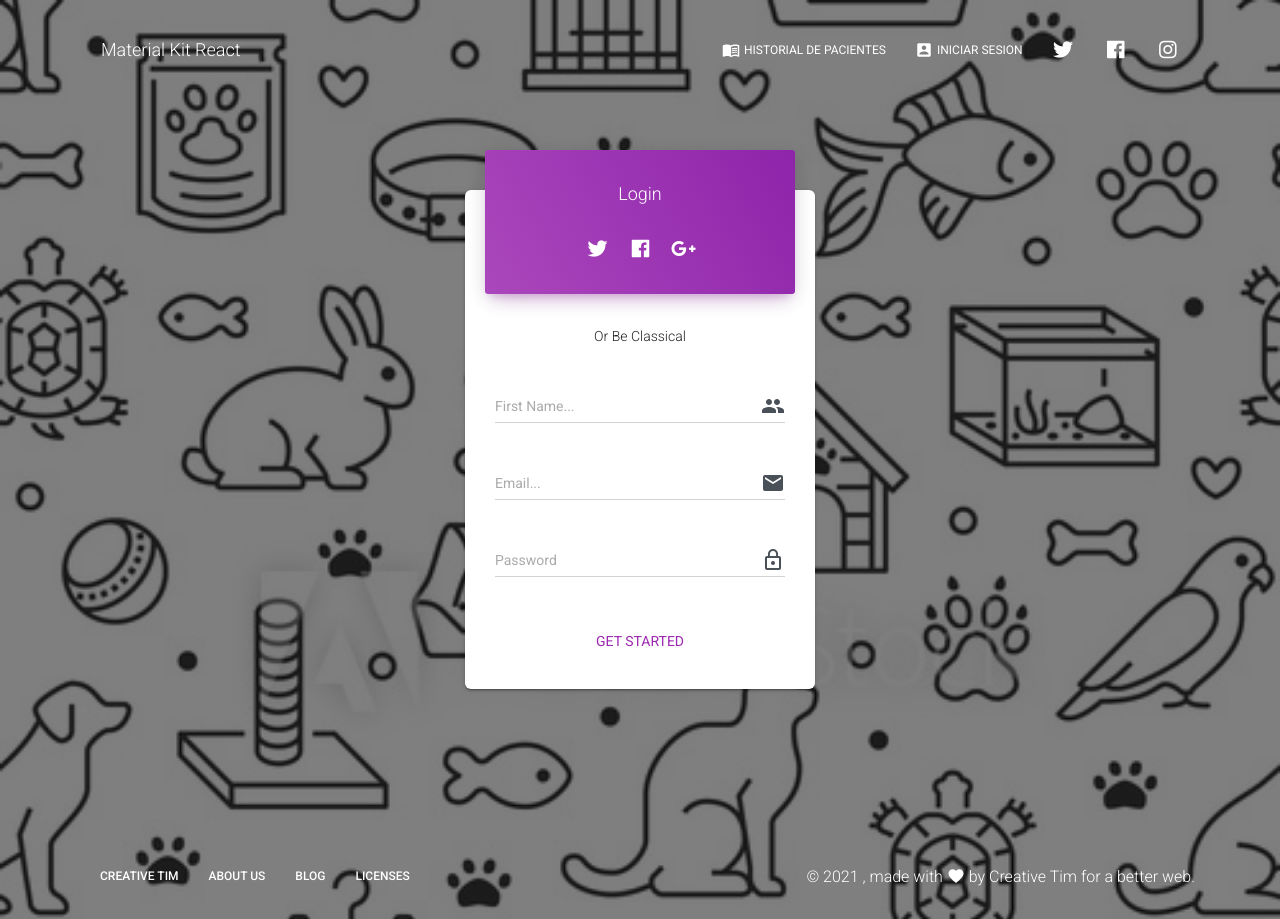
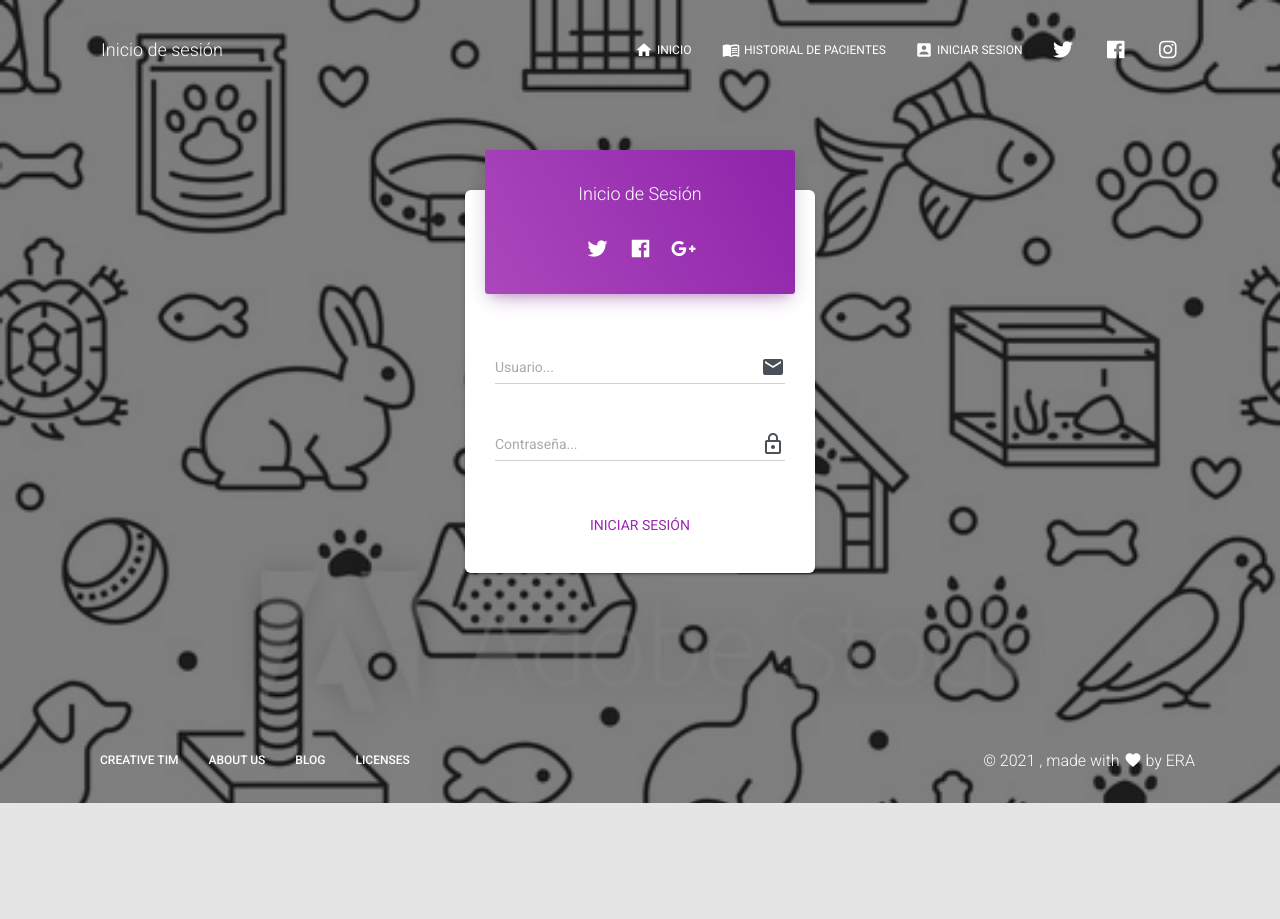
Before and after one commit to Nighfire3250/Repoveterinaria, a React (Create React App) app: page /login-page in a window 1280 px wide. After the commit the page ends 803 px from the top, so only its background shows below. Built offline with nearby package versions, Linux system fonts and the light colour scheme.

Commit message:
modificacion interfaz

```diff
--- a/src/assets/myComponents/Articulos.scss
+++ b/src/assets/myComponents/Articulos.scss
@@ -25,6 +25,11 @@
     }
 }
 
+.img-articulo {
+    height: 500px;
+    width: 500px;
+}
+
 .articulos-container {
     display: flex;
     flex-direction: row;
--- /dev/null
+++ b/src/assets/myComponents/Logo.scss
@@ -0,0 +1,6 @@
+.logo-size{
+    display: flex;
+    height: 50px;
+    width: 50px;
+
+}
--- a/src/assets/scss/plugins/_plugin-react-slick.scss
+++ b/src/assets/scss/plugins/_plugin-react-slick.scss
@@ -23,18 +23,21 @@
   }
 
   .slick-caption {
+    font-weight: 900;
+    text-shadow: #000000;
     padding-bottom: 45px;
     position: absolute;
     right: 15%;
-    bottom: 20px;
+    top: 20px;
     left: 15%;
     z-index: 10;
     padding-top: 20px;
-    color: #ffffff;
+    color: #000000;
     text-align: center;
     z-index: 3;
     display: none;
   }
+
   .slick-slide {
     > div:first-child {
       position: relative;
--- a/src/components/Footer/Footer.js
+++ b/src/components/Footer/Footer.js
@@ -77,9 +77,8 @@ export default function Footer(props) {
             className={aClasses}
             target="_blank"
           >
-            Creative Tim
+            ERA
           </a>{" "}
-          for a better web.
         </div>
       </div>
     </footer>
--- a/src/components/Header/HeaderLinks.js
+++ b/src/components/Header/HeaderLinks.js
@@ -12,7 +12,7 @@ import ListItem from "@material-ui/core/ListItem";
 import Tooltip from "@material-ui/core/Tooltip";
 
 // @material-ui/icons
-import { AccountBox, MenuBook } from "@material-ui/icons";
+import { AccountBox, MenuBook, Home } from "@material-ui/icons";
 
 // core components
 //import CustomDropdown from "components/CustomDropdown/CustomDropdown.js";
@@ -27,6 +27,12 @@ export default function HeaderLinks() {
   return (
     <List className={classes.list}>
       <ListItem className={classes.listItem}>
+      <Button
+          href="http://localhost:3000"
+          color="transparent"
+          className={classes.navLink}
+        > <Home className={classes.icons} /> Inicio
+        </Button>
         <Button
           href="http://localhost:3000/landing-page"
           color="transparent"
--- a/src/index.js
+++ b/src/index.js
@@ -19,7 +19,6 @@ ReactDOM.render(
       <Route path="/landing-page" component={LandingPage} />
       <Route path="/profile-page" component={ProfilePage} />
       <Route path="/login-page" component={LoginPage} />
-      <Route path="/profile-page" component={ProfilePage} />
       <Route path="/" component={Components} />
     </Switch>
   </Router>,
--- a/src/views/Components/Sections/Articulos.js
+++ b/src/views/Components/Sections/Articulos.js
@@ -11,6 +11,8 @@ import Comida5 from "assets/img/articulos/5- crupis bocadillos para perros.jpg";
 import Comida6 from "assets/img/articulos/6-Beneful Alimento Cachorro.jpg";
 import Comida7 from "assets/img/articulos/7-Pedigree comida para perro surtida.jpg";
 import Comida8 from "assets/img/articulos/8-Pet master alimento para cahorro.jpg";
+import Comida9 from "assets/img/articulos/9-Don gato alimento.jpg";
+import Comida10 from "assets/img/articulos/10-gati alimento.jpg";
 const Articulos = () => {
   return (
     <>
@@ -52,70 +54,70 @@ const Articulos = () => {
       <div className="articulos-container">
         <div className="articulo-container">
           <div className="img-section">
-            <img src={Comida1} />
+            <img className="img-articulo" src={Comida1} />
           </div>
           <div className="title-section">precio</div>
           <div className="description-section">descripcion</div>
         </div>
         <div className="articulo-container">
           <div className="img-section">
-            <img src={Comida2} />
+            <img className="img-articulo" src={Comida2} />
           </div>
           <div className="title-section">precio</div>
           <div className="description-section">descripcion</div>
         </div>
         <div className="articulo-container">
           <div className="img-section">
-            <img src={Comida3} />
+            <img className="img-articulo" src={Comida3} />
           </div>
           <div className="title-section">precio</div>
           <div className="description-section">descripcion</div>
         </div>
         <div className="articulo-container">
           <div className="img-section">
-            <img src={Comida4} />
+            <img className="img-articulo" src={Comida4} />
           </div>
           <div className="title-section">precio</div>
           <div className="description-section">descripcion</div>
         </div>
         <div className="articulo-container">
           <div className="img-section">
-            <img src={Comida5} />
+            <img className="img-articulo" src={Comida5} />
           </div>
           <div className="title-section">precio</div>
           <div className="description-section">descripcion</div>
         </div>
         <div className="articulo-container">
           <div className="img-section">
-            <img src={Comida6} />
+            <img className="img-articulo" src={Comida6} />
           </div>
           <div className="title-section">precio</div>
           <div className="description-section">descripcion</div>
         </div>
         <div className="articulo-container">
           <div className="img-section">
-            <img src={Comida7} />
+            <img className="img-articulo" src={Comida7} />
           </div>
           <div className="title-section">precio</div>
           <div className="description-section">descripcion</div>
         </div>
         <div className="articulo-container">
           <div className="img-section">
-            <img src={Comida8} />
+            <img className="img-articulo" src={Comida8} />
           </div>
           <div className="title-section">precio</div>
           <div className="description-section">descripcion</div>
         </div>
         <div className="articulo-container">
           <div className="img-section">
-            <img src={Comida1} />
+            <img className="img-articulo" src={Comida9} />
           </div>
           <div className="title-section">precio</div>
           <div className="description-section">descripcion</div>
         </div>
         <div className="articulo-container">
           <div className="img-section">
-            <img src={Comida1} />
+            <img className="img-articulo" src={Comida10} />
           </div>
           <div className="title-section">precio</div>
           <div className="description-section">descripcion</div>
--- a/src/views/LandingPage/LandingPage.js
+++ b/src/views/LandingPage/LandingPage.js
@@ -32,9 +32,8 @@ export default function LandingPage(props) {
   return (
     <div>
       <Header
-        brand="Perfil"
+        brand="Consultorio"
         color="transparent"
-        href="http://localhost:3000/"
         routes={dashboardRoutes}
         rightLinks={<HeaderLinks />}
         fixed
--- a/src/views/LoginPage/LoginPage.js
+++ b/src/views/LoginPage/LoginPage.js
@@ -5,8 +5,8 @@ import InputAdornment from "@material-ui/core/InputAdornment";
 import Icon from "@material-ui/core/Icon";
 // @material-ui/icons
 import Email from "@material-ui/icons/Email";
-import People from "@material-ui/icons/People";
 // core components
+//import "assets/myComponents/Logo.scss";
 import Header from "components/Header/Header.js";
 import HeaderLinks from "components/Header/HeaderLinks.js";
 import Footer from "components/Footer/Footer.js";
@@ -18,6 +18,8 @@ import CardBody from "components/Card/CardBody.js";
 import CardHeader from "components/Card/CardHeader.js";
 import CardFooter from "components/Card/CardFooter.js";
 import CustomInput from "components/CustomInput/CustomInput.js";
+
+//import Logo from "assets/img/logo.jpg";
 
 import styles from "assets/jss/material-kit-react/views/loginPage.js";
 
@@ -34,10 +36,12 @@ export default function LoginPage(props) {
   const { ...rest } = props;
   return (
     <div>
+      {/*<img className="logo-size" src={Logo} />*/}
       <Header
+        href="http://localhost:3000"
         absolute
         color="transparent"
-        brand="Material Kit React"
+        brand="Inicio de sesión"
         rightLinks={<HeaderLinks />}
         {...rest}
       />
@@ -55,7 +59,7 @@ export default function LoginPage(props) {
               <Card className={classes[cardAnimaton]}>
                 <form className={classes.form}>
                   <CardHeader color="primary" className={classes.cardHeader}>
-                    <h4>Login</h4>
+                    <h4>Inicio de Sesión</h4>
                     <div className={classes.socialLine}>
                       <Button
                         justIcon
@@ -86,25 +90,9 @@ export default function LoginPage(props) {
                       </Button>
                     </div>
                   </CardHeader>
-                  <p className={classes.divider}>Or Be Classical</p>
                   <CardBody>
                     <CustomInput
-                      labelText="First Name..."
-                      id="first"
-                      formControlProps={{
-                        fullWidth: true,
-                      }}
-                      inputProps={{
-                        type: "text",
-                        endAdornment: (
-                          <InputAdornment position="end">
-                            <People className={classes.inputIconsColor} />
-                          </InputAdornment>
-                        ),
-                      }}
-                    />
-                    <CustomInput
-                      labelText="Email..."
+                      labelText="Usuario..."
                       id="email"
                       formControlProps={{
                         fullWidth: true,
@@ -119,7 +107,7 @@ export default function LoginPage(props) {
                       }}
                     />
                     <CustomInput
-                      labelText="Password"
+                      labelText="Contraseña..."
                       id="pass"
                       formControlProps={{
                         fullWidth: true,
@@ -144,7 +132,7 @@ export default function LoginPage(props) {
                       color="primary"
                       size="lg"
                     >
-                      Get started
+                      Iniciar Sesión
                     </Button>
                   </CardFooter>
                 </form>
```
Also changed, not shown: src/assets/img/articulos/10-gati alimento.jpg (added), src/assets/img/articulos/9-Don gato alimento.jpg (added).
